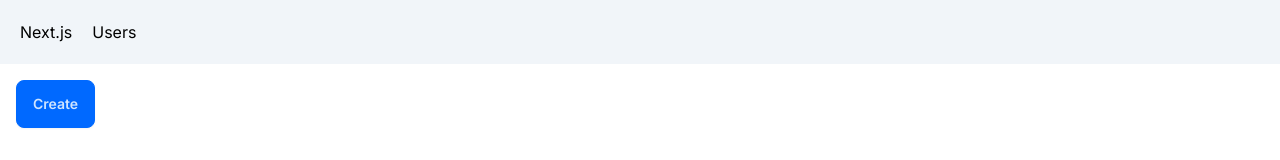
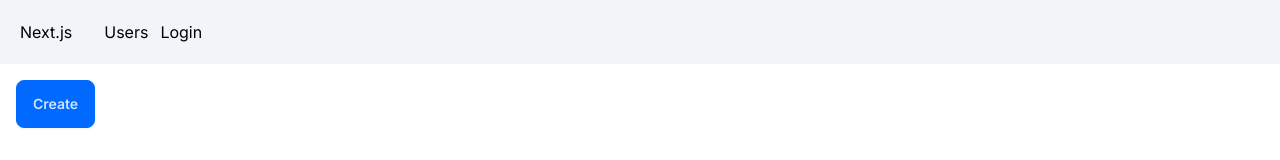
Before and after one commit to atharv169/next-app, a Next.js app: page /users/new in a window 1280 px wide. Shown: the top 160 px of the page. Built offline with nearby package versions, Linux system fonts and the light colour scheme.

Commit message:
NextAuth setup

```diff
--- a/app/NavBar.tsx
+++ b/app/NavBar.tsx
@@ -3,9 +3,10 @@
 
 const NavBar = () => {
   return (
-    <div className='flex bg-slate-100 p-5'>
+    <div className='flex bg-slate-100 p-5 space-x-3'>
       <Link href="/" className='mr-5'>Next.js</Link>
       <Link href="/users">Users</Link>
+      <Link href="/api/auth/signin">Login</Link>
     </div>
   )
 }
--- /dev/null
+++ b/app/api/auth/[...nextauth]/route.js
@@ -0,0 +1,14 @@
+import NextAuth from "next-auth"
+import GoogleProvider from "next-auth/providers/google";
+
+
+const handler = NextAuth({
+  providers:[
+    GoogleProvider({
+        clientId:process.env.GOOGLE_CLIENT_ID,
+        clientSecret: process.env.GOOGLE_CLIENT_SECRET
+    })
+  ]
+})
+
+export { handler as GET, handler as POST }
--- a/package.json
+++ b/package.json
@@ -18,6 +18,7 @@
     "eslint-config-next": "14.1.3",
     "fast-sort": "^3.4.0",
     "next": "14.1.3",
+    "next-auth": "^4.24.7",
     "next-cloudinary": "^6.3.0",
     "postcss": "8.4.35",
     "prisma": "^5.11.0",
```
Also changed, not shown: 1 other file (tests, documents, lock files or other folders).
